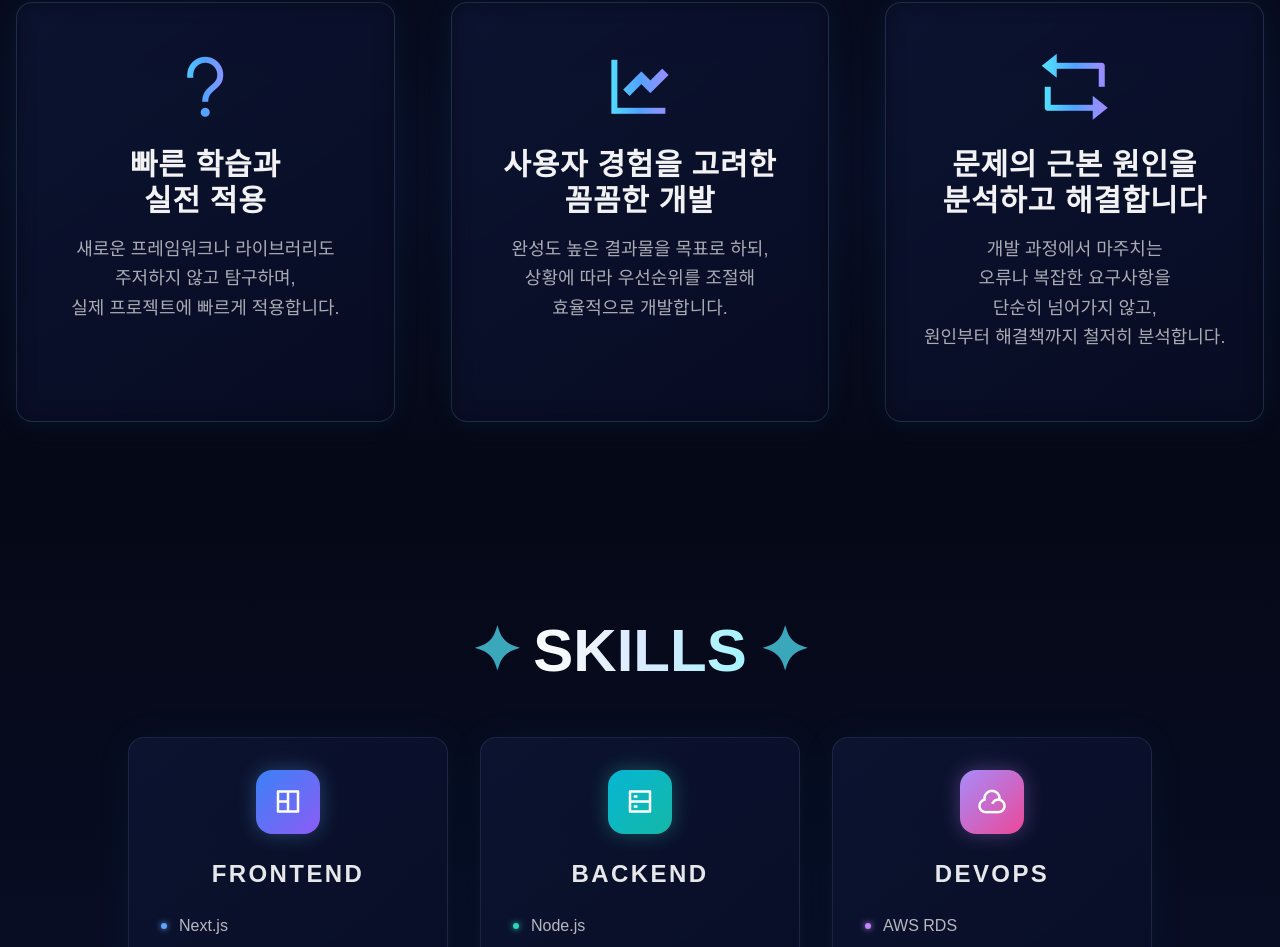
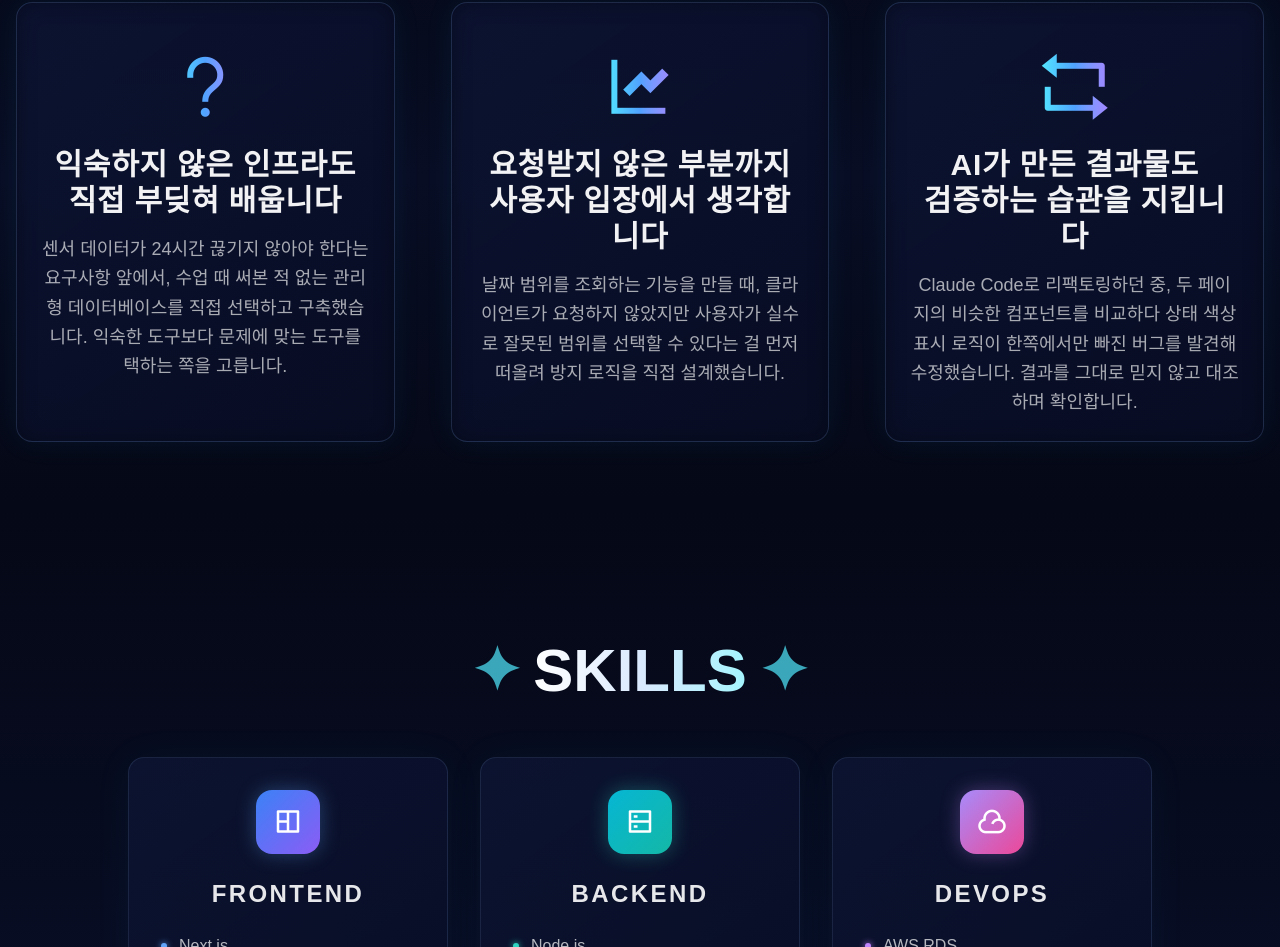
Before and after one commit to ShinYeoJin/shin-yeojin-portfolio, a Next.js app: page / in a window 1280 px wide. Shown: the part 1754-2701 px from the top of the page. Built offline with nearby package versions, Linux system fonts and the light colour scheme.

Commit message:
content: 소개 섹션 문구를 실제 프로젝트 사례 기반으로 재작성

```diff
--- a/components/Introduce1.jsx
+++ b/components/Introduce1.jsx
@@ -4,8 +4,8 @@ export default function Introduce1() {
   return (
     <IntroduceCard
       icon="ri-question-mark"
-      title={<>빠른 학습과<br />실전 적용</>}
-      subtitle={<>새로운 프레임워크나 라이브러리도<br />주저하지 않고 탐구하며,<br />실제 프로젝트에 빠르게 적용합니다.</>}
+      title={<>익숙하지 않은 인프라도<br />직접 부딪혀 배웁니다</>}
+      subtitle="센서 데이터가 24시간 끊기지 않아야 한다는 요구사항 앞에서, 수업 때 써본 적 없는 관리형 데이터베이스를 직접 선택하고 구축했습니다. 익숙한 도구보다 문제에 맞는 도구를 택하는 쪽을 고릅니다."
     />
   );
 }
--- a/components/Introduce2.jsx
+++ b/components/Introduce2.jsx
@@ -4,8 +4,8 @@ export default function Introduce2() {
   return (
     <IntroduceCard
       icon="ri-line-chart-fill"
-      title={<>사용자 경험을 고려한<br />꼼꼼한 개발</>}
-      subtitle={<>완성도 높은 결과물을 목표로 하되,<br />상황에 따라 우선순위를 조절해<br />효율적으로 개발합니다.</>}
+      title={<>요청받지 않은 부분까지<br />사용자 입장에서 생각합니다</>}
+      subtitle="날짜 범위를 조회하는 기능을 만들 때, 클라이언트가 요청하지 않았지만 사용자가 실수로 잘못된 범위를 선택할 수 있다는 걸 먼저 떠올려 방지 로직을 직접 설계했습니다."
     />
   );
 }
--- a/components/Introduce3.jsx
+++ b/components/Introduce3.jsx
@@ -4,8 +4,8 @@ export default function Introduce3() {
   return (
     <IntroduceCard
       icon="ri-repeat-fill"
-      title={<>문제의 근본 원인을<br />분석하고 해결합니다</>}
-      subtitle={<>개발 과정에서 마주치는<br />오류나 복잡한 요구사항을<br />단순히 넘어가지 않고,<br />원인부터 해결책까지 철저히 분석합니다.</>}
+      title={<>AI가 만든 결과물도<br />검증하는 습관을 지킵니다</>}
+      subtitle="Claude Code로 리팩토링하던 중, 두 페이지의 비슷한 컴포넌트를 비교하다 상태 색상 표시 로직이 한쪽에서만 빠진 버그를 발견해 수정했습니다. 결과를 그대로 믿지 않고 대조하며 확인합니다."
     />
   );
 }
```
